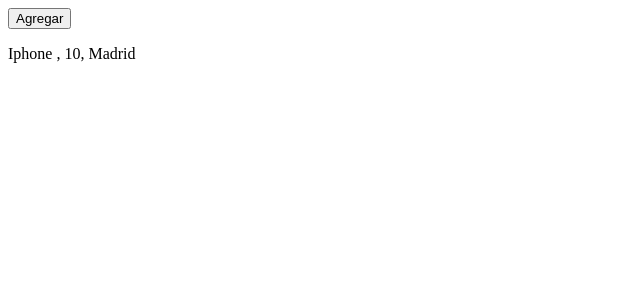
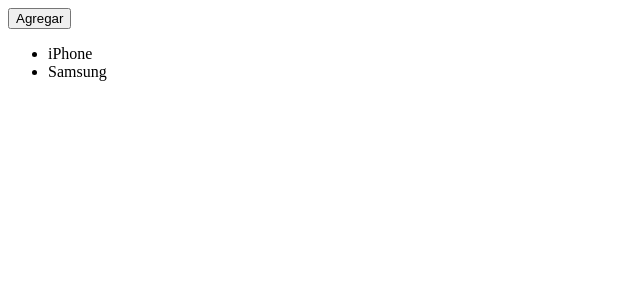
Before and after one commit to EstebanKiito/Skibidi-React, a React (Vite) app: page / in a window 1280 px wide. Shown: the top 300 px of the page, without its empty margins (0-640 px from the left). Built offline with nearby package versions, Linux system fonts and the light colour scheme.

Commit message:
Modificando Arrays

```diff
--- a/src/App.tsx
+++ b/src/App.tsx
@@ -7,31 +7,43 @@
  */
 
 function App() {
-  const [prodcut, setProduct] = useState({
-    name: "Iphone",
-    stock: 10,
-    adress: {
-      city: "Madrid",
-      country: "Spain",
+  const [product, setProduct] = useState([
+    {
+      id: 1,
+      name: "iPhone",
     },
-  });
+    {
+      id: 2,
+      name: "Samsung",
+    },
+  ]);
   const handleClick = () => {
-    // --- Propiedades Anidadas ---
+    // --- ARRAYS ---
 
-    const newProduct = {
-      ...prodcut,
-      adress: { ...prodcut.adress, city: "Barcelona" },
-    };
+    // 1. Agrega al final
+    //const newProduct = [...product, { id: 2, name: "Android" }];
 
-    setProduct(newProduct); // Metodo Inmutable: Crea una nueva referencia
+    // 2. Agrega al inicio
+    //const newProduct = [{ id: 2, name: "Android" }, ...product];
+
+    // 3. --- Modificar Array ---
+    const newProduct = product.map((p) =>
+      p.id === 1 ? { ...p, name: "Windows" } : p
+    );
+
+    // 4. --- Eliminar de Array ---
+    const newProducts = product.filter((p) => p.id !== 1);
+    setProduct(newProduct);
   };
 
   return (
     <div>
       <button onClick={handleClick}>Agregar</button>
-      <p>
-        {prodcut.name} , {prodcut.stock}, {prodcut.adress.city}
-      </p>
+      <ul>
+        {product.map((p) => (
+          <li key={p.id}>{p.name}</li>
+        ))}
+      </ul>
     </div>
   );
 }
```
